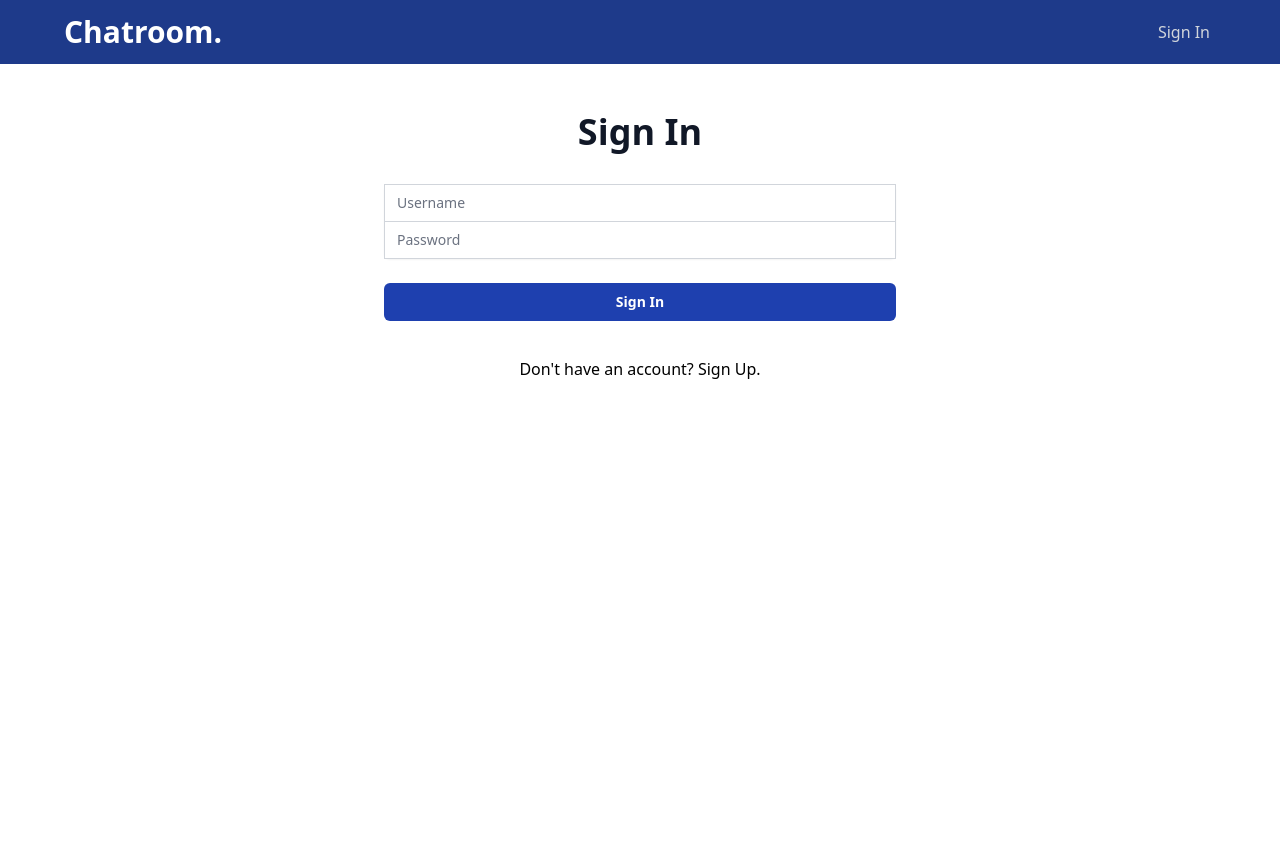
After one commit to ngin102/chatroom, a Django app: page /signin/ in a window 1280 px wide. The commit adds this page. Run offline with Django 4.2, Linux system fonts and the light colour scheme; some libraries are stand-ins or nearby versions.

Commit message:
Add Sign In functionality

```diff
--- /dev/null
+++ b/chatroom/main/templates/signin.html
@@ -0,0 +1,52 @@
+{% extends 'navbar.html' %}
+
+{% block title %} Sign In | {% endblock %}
+
+{% block content %}
+{% if request.user.is_authenticated %}
+<div class = "min-h-screen flex justify-center py-12 px-4 sm:px-6 lg:px-8">
+    <div class = "max-w-lg w-full space-y-8">
+        <div>
+            <h1 class="text-center font-extrabold text-gray-900">You are already signed in.</h1>
+        </div>
+    </div>
+</div>
+{% else %}
+<div class = "min-h-screen flex justify-center py-12 px-4 sm:px-6 lg:px-8">
+    <div class = "max-w-lg w-full space-y-8">
+        <div>
+            <h1 class="text-center text-4xl font-extrabold text-gray-900">Sign In</h1>
+        </div>
+
+        <form class = "mt-8 space-y-6" method = "post">
+            {% csrf_token %}
+            <div class="rounded-md shadow-sm -space-y-px">
+                <div>
+                    <input type = "text" name = "username" placeholder = "Username" class =" appearance-none rounded-none relative block w-full px-3 py-2 border border-gray-300 placeholder-gray-500 text-gray-900 focus:outline-none focus:ring-blue-900 focus:border-blue-900 focus:z-10 sm:text-sm">
+                    {% if form.username.errors %}
+                        <div class="text-red-700 text-xs">{{ form.username.errors|join:", " }}</div>
+                    {% endif %}
+                </div>
+                <div>
+                    <input type = "password" name = "password" placeholder = "Password" class = "appearance-none rounded-none relative block w-full px-3 py-2 border border-gray-300 placeholder-gray-500 text-gray-900 focus:outline-none focus:ring-blue-900 focus:border-blue-900 focus:z-10 sm:text-sm">
+                    {% if form.password.errors %}
+                        <div class="text-red-700 text-xs">{{ form.password.errors|join:", " }}</div>
+                    {% endif %}
+                </div>
+            </div>
+
+            <div>
+                <button class = "group relative w-full flex justify-center px-3 py-2 border border-transparent text-sm font-medium rounded-md text-white bg-blue-800">
+                    <span class = "font-extrabold text-3l"> Sign In </span>
+                </button>
+            </div>
+        </form>
+
+        <div class="flex justify-center">
+            <a class="text-gray px-1 py-1 rounded-md" href="/signup">Don't have an account? Sign Up.</a>
+        </div>
+    </div>
+  </div>
+</div>
+{% endif %}
+{% endblock %}
--- a/chatroom/main/urls.py
+++ b/chatroom/main/urls.py
@@ -6,5 +6,6 @@ from . import views
 urlpatterns = [
     path('', views.mainpage, name = 'mainpage'),
     path('signup/', views.signup, name = 'signup'),
+    path('signin/', auth_views.LoginView.as_view(template_name = 'signin.html'), name = 'signin'),
     path('signout/', auth_views.LogoutView.as_view(), name = 'signout')
 ]
```
Also changed, not shown: chatroom/main/templates/signup.html (+15 -5 lines), chatroom/db.sqlite3.
